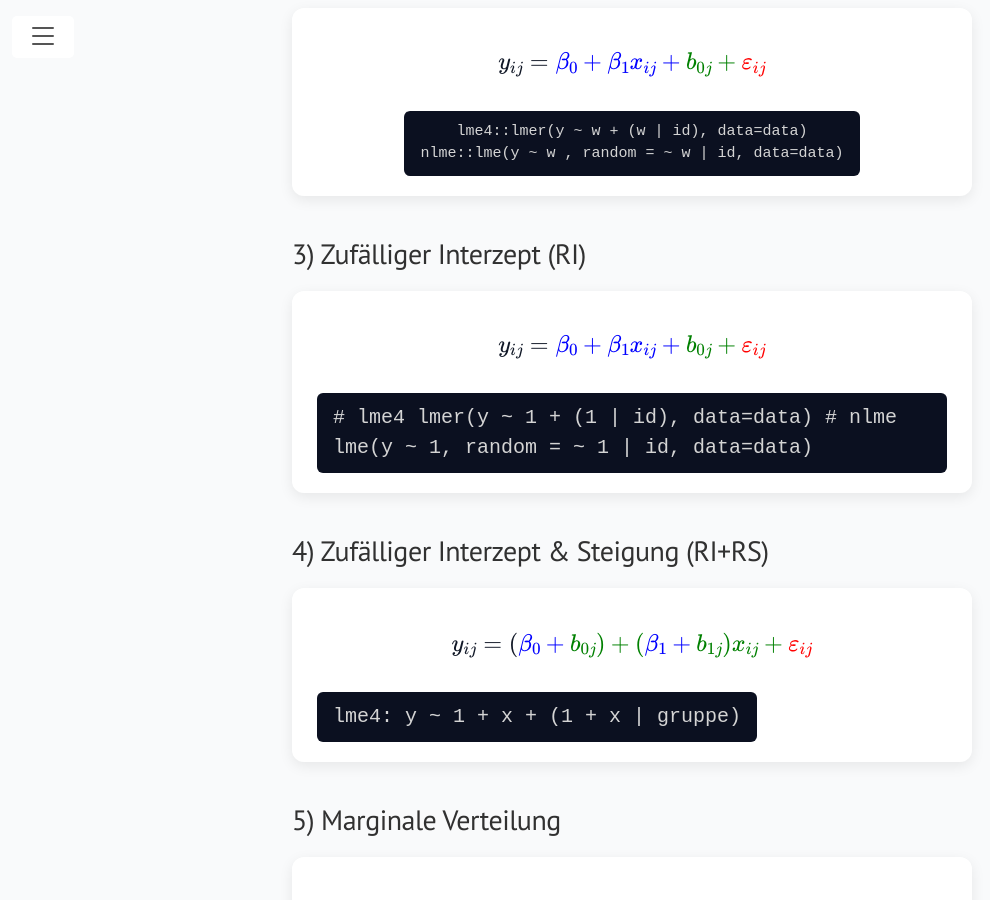
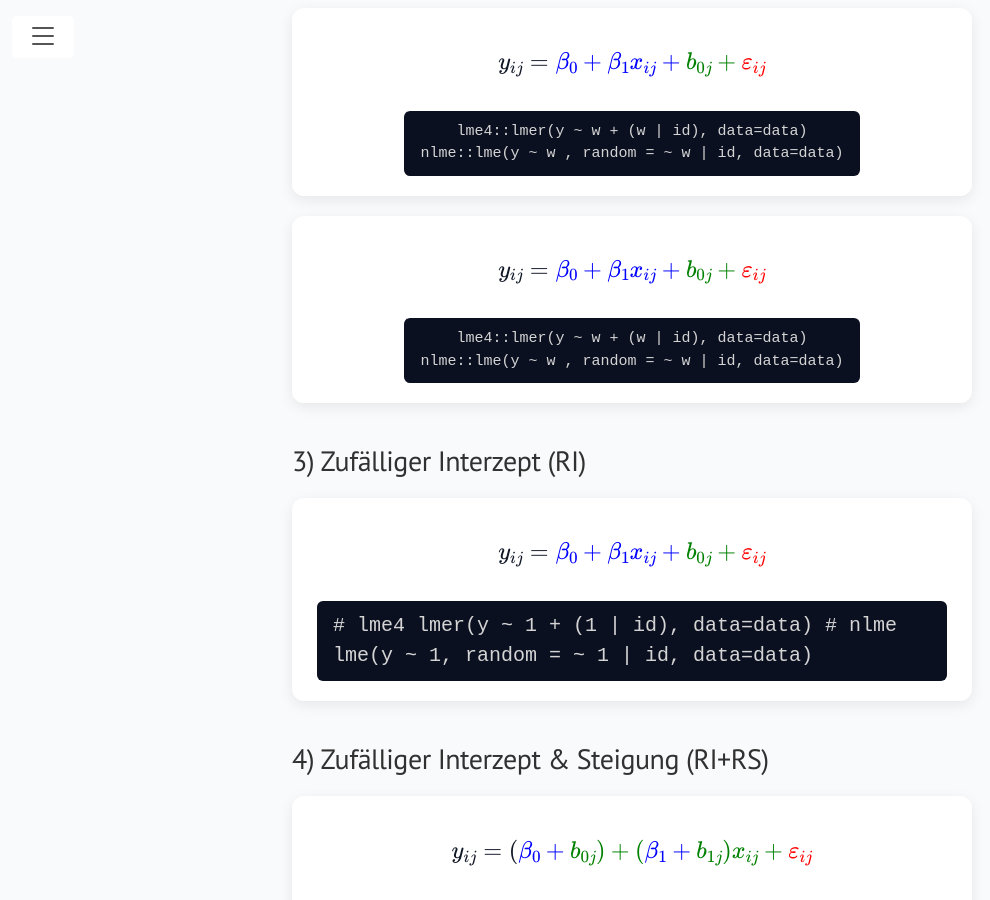
Before and after one commit to lennartseizer/ild, a Jekyll site: the page built from 9.html, in a window 1280 px wide and 900 px high, scrolled down 1134 px. Shown: the whole window, without its empty margins (8-998 px from the left). Built offline with Jekyll 4.4.1, drawn with Linux system fonts in a browser that asks for light colours.

Commit message:
Update 9.html

```diff
--- a/9.html
+++ b/9.html
@@ -152,6 +152,19 @@ render_with_liquid: false
       </center>
     </div>
 
+    <div class="card">
+      $$
+      y_{ij} = \color{blue}{\beta_0} + \color{blue}{\beta_1} x_{ij}
+      + \color{green}{b_{0j}} + \color{red}{\varepsilon_{ij}}
+      $$
+      <center>
+      <div class="code" style="font-size: 15px";>
+        lme4::lmer(y ~ w + (w | id), data=data) <br>
+        nlme::lme(y ~ w , random = ~ w | id, data=data)
+      </div>
+      </center>
+    </div>
+
     <h2>3) Zufälliger Interzept (RI)</h2>
     <div class="card">
       $$
```
